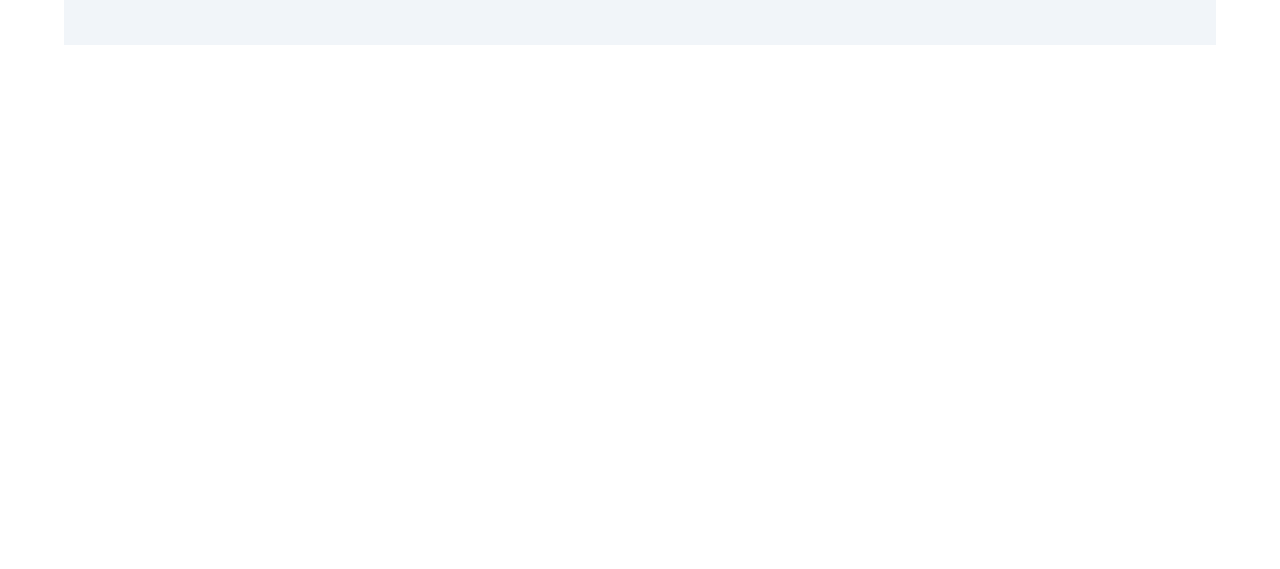
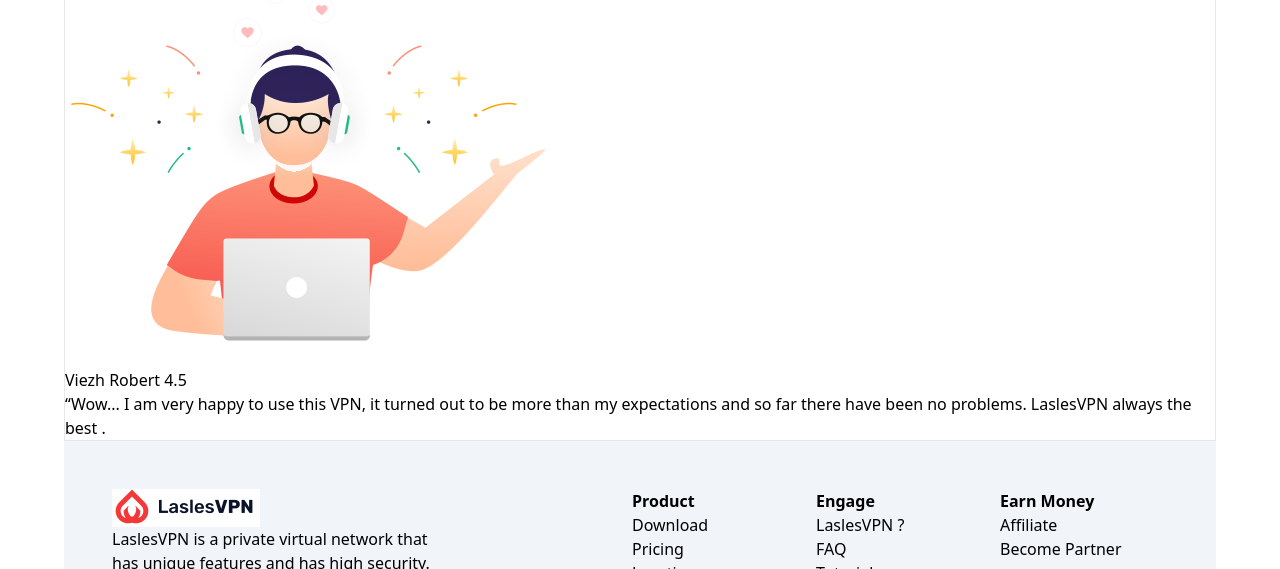
Before and after one commit to IshKevin/The-gym_cloning_ex_II, a plain HTML site: page index.html in a window 1280 px wide. Shown: the part 3053-3622 px from the top of the page. Before the commit the page ends 3130 px from the top, so only its background shows below. Drawn offline with Linux system fonts and the light colour scheme.

Commit message:
add add new section

```diff
--- a/index.html
+++ b/index.html
@@ -168,7 +168,36 @@
         <img class="mx-8 my-12" src="/img/spotfy.PNG" alt="spotify">
     </figure>
  </section>
- <section class="h-auto" id="sect4">sect5</section>
+
+
+ <section class="h-auto mt-12" id="sect4">
+    <div>
+    <h1 class="text-center font-bold text-3xl text-gray-800">Trusted by Thousands of <br>
+        Happy Customer
+        </h1>
+    <p class="text-center  mt-4 text-gray-800 text-lg">These are the stories of our customers who have joined us with great <br>
+        pleasure when using this crazy feature.</p>
+    </div>
+    <div>
+     <div class="flex flex-col border rounded-md p-">
+        <div>
+        <span>
+        <img src="/img/happy-customer.PNG" alt="">
+        </span>
+        <span>
+            Viezh Robert
+        </span>
+        <span>4.5</span>
+       </div>
+       <div>
+        “Wow... I am very happy to use this VPN, it
+         turned out to be more than my expectations
+         and so far there have been no problems.
+         LaslesVPN always the best .
+       </div>
+     </div>
+    </div>
+ </section>
 </main>
  <footer class="h-auto flex w-full p-12 space-x-4 font-thin bg-slate-100">
     <div class="w-3/6">
```
